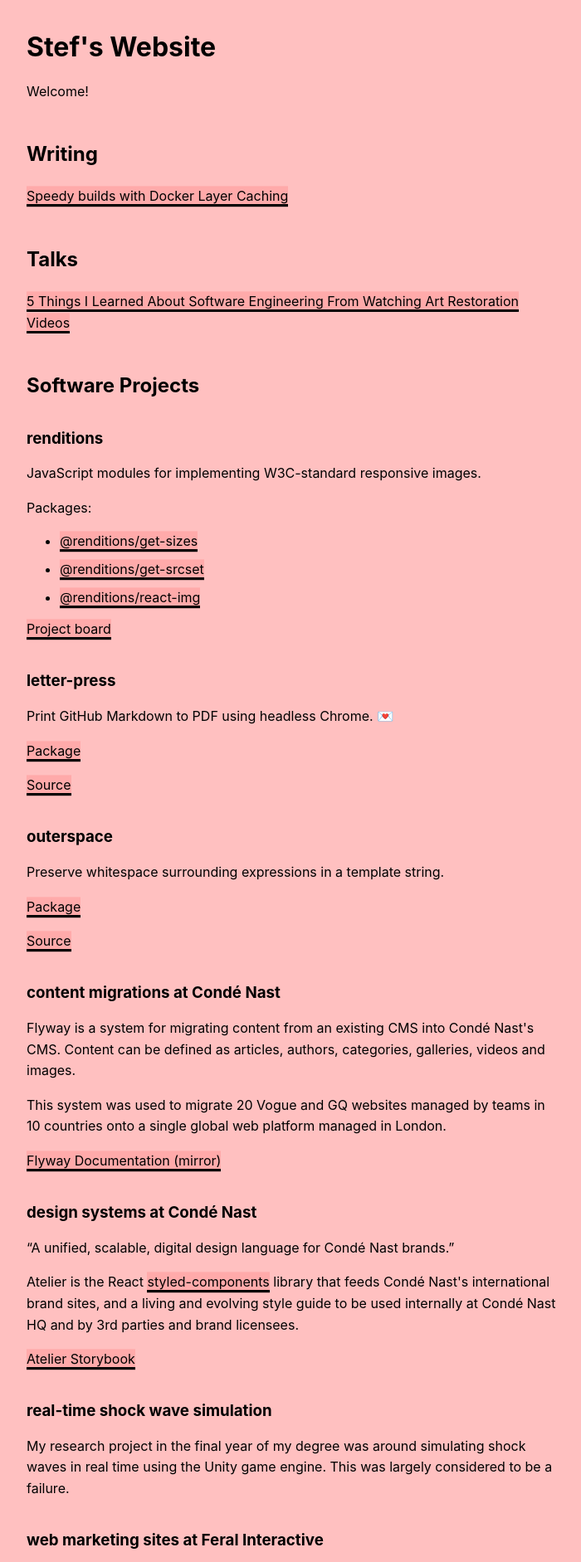
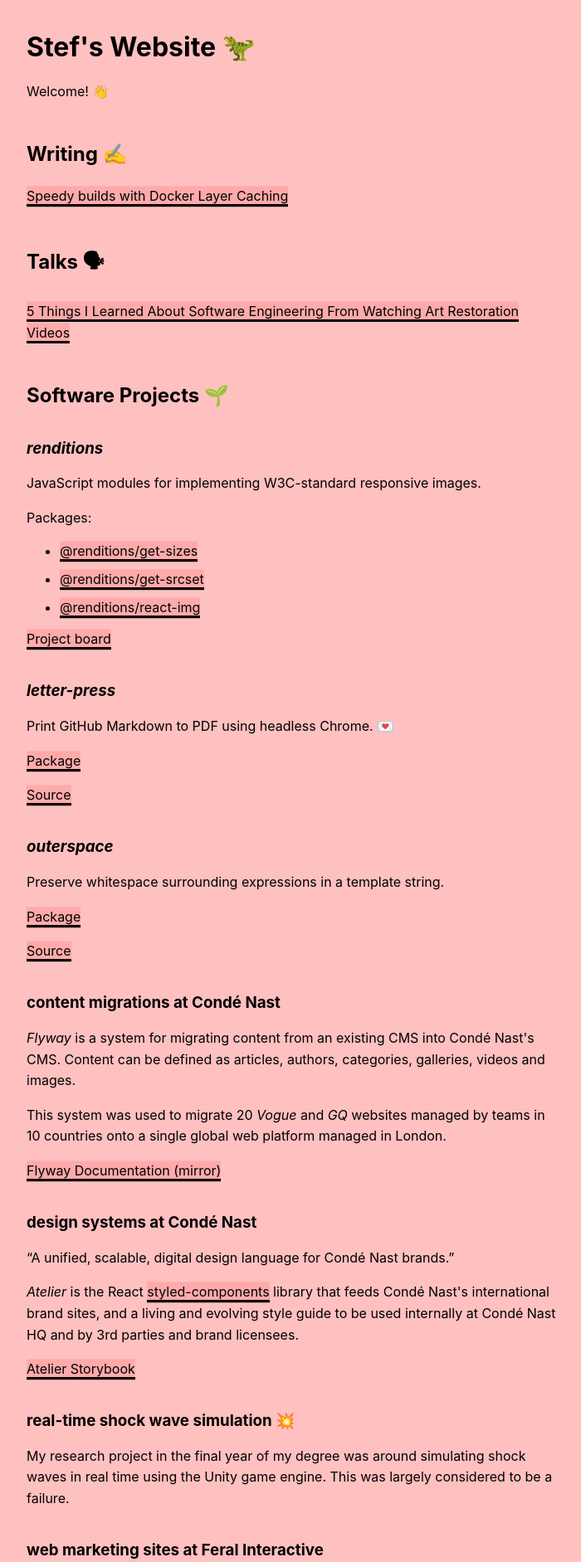
Before and after one commit to stefee/stef-next, a Next.js app: page / in a window 1280 px wide. Shown: the top 1883 px of the page at 83% size, without its empty margins (288-988 px from the left). Built offline with nearby package versions, Linux system fonts and the light colour scheme.

Commit message:
Add emojis and em tags

```diff
--- a/pages/index.js
+++ b/pages/index.js
@@ -7,16 +7,16 @@
         <title>Stef's Website</title>
       </Head>
 
-      <h1>Stef's Website</h1>
+      <h1>Stef's Website 🦖</h1>
 
       <main>
-        <p>Welcome!</p>
-        <h2 id="writing">Writing</h2>
+        <p>Welcome! 👋</p>
+        <h2 id="writing">Writing ✍️</h2>
         <p><a href="https://medium.com/condenastengineering/speedy-builds-with-docker-layer-caching-7ed590ac2fd1">Speedy builds with Docker Layer Caching</a></p>
-        <h2 id="talks">Talks</h2>
+        <h2 id="talks">Talks 🗣</h2>
         <p><a href="https://www.youtube.com/watch?v=AwfXypdYcv0">5 Things I Learned About Software Engineering From Watching Art Restoration Videos</a></p>
-        <h2 id="software-projects">Software Projects</h2>
-        <h3 id="renditions">renditions</h3>
+        <h2 id="software-projects">Software Projects 🌱</h2>
+        <h3 id="renditions"><em>renditions</em></h3>
         <p>JavaScript modules for implementing W3C-standard responsive images.</p>
         <p>Packages:</p>
         <ul>
@@ -25,23 +25,23 @@
           <li><a href="https://github.com/renditions/react-img">@renditions/react-img</a></li>
         </ul>
         <p><a href="https://renditions.dev/project">Project board</a></p>
-        <h3 id="letter-press">letter-press</h3>
+        <h3 id="letter-press"><em>letter-press</em></h3>
         <p>Print GitHub Markdown to PDF using headless Chrome. 💌</p>
         <p><a href="https://www.npmjs.com/package/letter-press">Package</a></p>
         <p><a href="https://github.com/stefee/letter-press">Source</a></p>
-        <h3 id="outerspace">outerspace</h3>
+        <h3 id="outerspace"><em>outerspace</em></h3>
         <p>Preserve whitespace surrounding expressions in a template string.</p>
         <p><a href="https://www.npmjs.com/package/outerspace">Package</a></p>
         <p><a href="https://github.com/stefee/outerspace">Source</a></p>
         <h3 id="content-migrations-at-conde-nast">content migrations at Condé Nast</h3>
-        <p>Flyway is a system for migrating content from an existing CMS into Condé Nast's CMS. Content can be defined as articles, authors, categories, galleries, videos and images.</p>
-        <p>This system was used to migrate 20 Vogue and GQ websites managed by teams in 10 countries onto a single global web platform managed in London.</p>
+        <p><em>Flyway</em> is a system for migrating content from an existing CMS into Condé Nast's CMS. Content can be defined as articles, authors, categories, galleries, videos and images.</p>
+        <p>This system was used to migrate 20 <em>Vogue</em> and <em>GQ</em> websites managed by teams in 10 countries onto a single global web platform managed in London.</p>
         <p><a href="https://stefee.github.io/flyway-manual/flyway.html">Flyway Documentation (mirror)</a></p>
         <h3 id="design-systems-at-conde-nast">design systems at Condé Nast</h3>
         <p>&ldquo;A unified, scalable, digital design language for Condé Nast brands.&rdquo;</p>
-        <p>Atelier is the React <a href="https://github.com/styled-components/styled-components">styled-components</a> library that feeds Condé Nast's international brand sites, and a living and evolving style guide to be used internally at Condé Nast HQ and by 3rd parties and brand licensees.</p>
+        <p><em>Atelier</em> is the React <a href="https://github.com/styled-components/styled-components">styled-components</a> library that feeds Condé Nast's international brand sites, and a living and evolving style guide to be used internally at Condé Nast HQ and by 3rd parties and brand licensees.</p>
         <p><a href="http://atelier.prod.cni.digital/">Atelier Storybook</a></p>
-        <h3 id="real-time-shock-wave-simulation">real-time shock wave simulation</h3>
+        <h3 id="real-time-shock-wave-simulation">real-time shock wave simulation 💥</h3>
         <p>My research project in the final year of my degree was around simulating shock waves in real time using the Unity game engine. This was largely considered to be a failure.</p>
         <h3 id="web-marketing-sites-at-feral-interactive">web marketing sites at Feral Interactive</h3>
         <ul>
```
